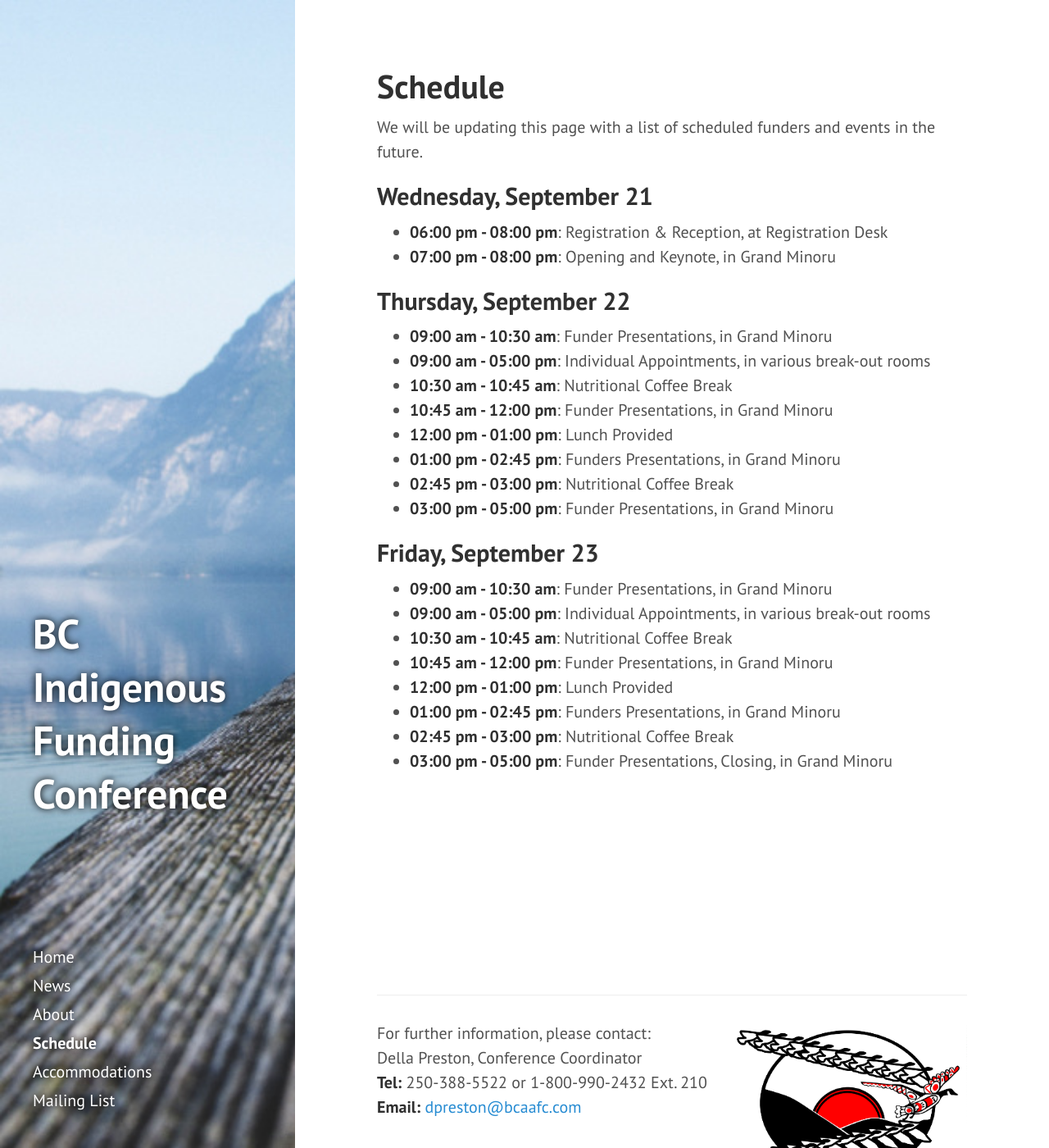
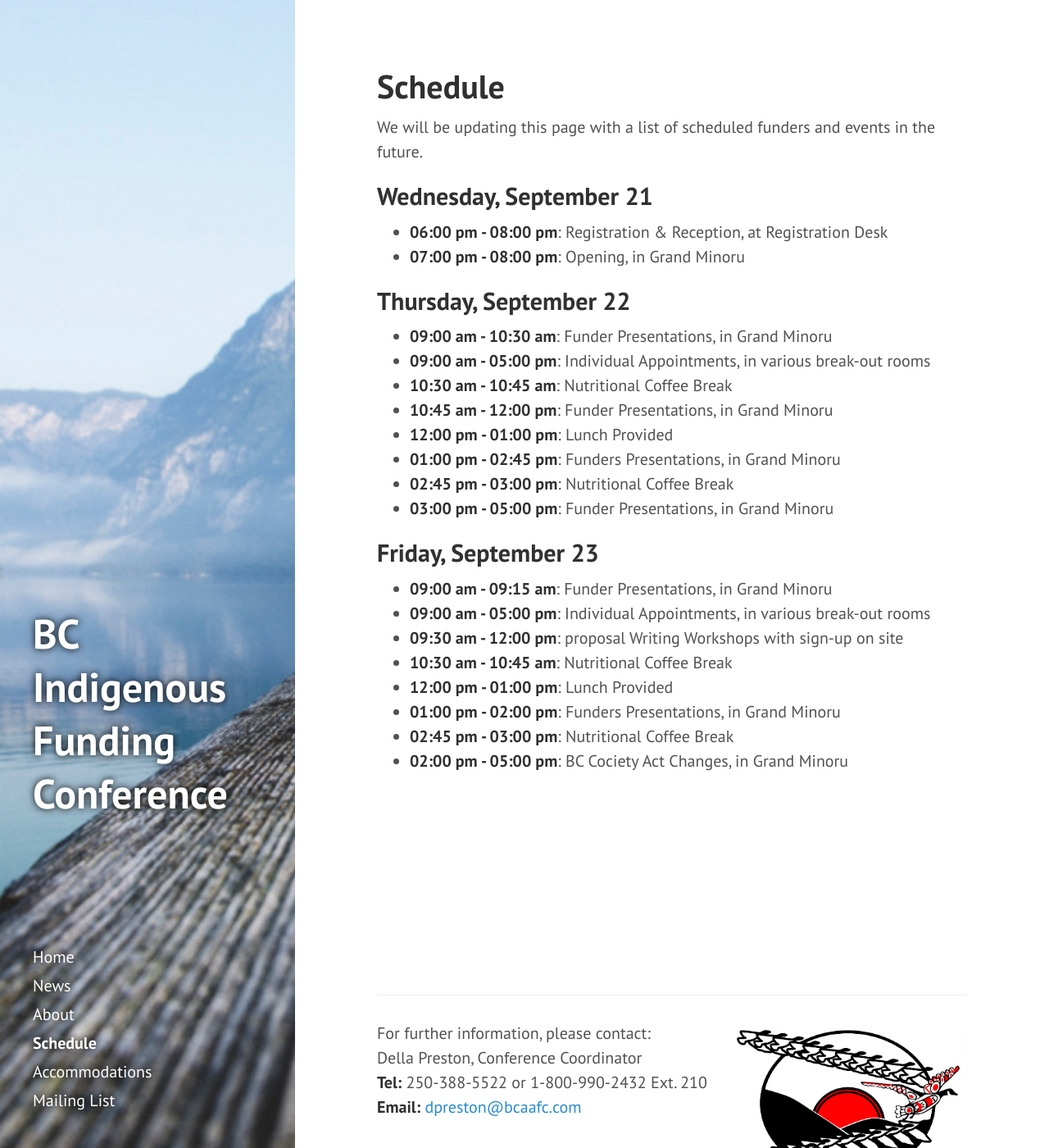
Before and after one commit to BCAAFC/funding-conference-2016, a Jekyll site: the page built from schedule.md, in a window 1280 px wide and 1400 px high. Shown: the whole window at 82% size. Built offline with Jekyll 4.4.1, drawn with Linux system fonts in a browser that asks for light colours; nearby versions of some CDN libraries.

Commit message:
add workshops

```diff
--- a/schedule.md
+++ b/schedule.md
@@ -10,7 +10,7 @@
 ## Wednesday, September 21
 
 * **06:00 pm - 08:00 pm**: Registration & Reception, at Registration Desk
-* **07:00 pm - 08:00 pm**: Opening and Keynote, in Grand Minoru
+* **07:00 pm - 08:00 pm**: Opening, in Grand Minoru
 
 ## Thursday, September 22
 
@@ -25,11 +25,11 @@
 
 ## Friday, September 23
 
-* **09:00 am - 10:30 am**: Funder Presentations, in Grand Minoru
+* **09:00 am - 09:15 am**: Funder Presentations, in Grand Minoru
 * **09:00 am - 05:00 pm**: Individual Appointments, in various break-out rooms
+* **09:30 am - 12:00 pm**: proposal Writing Workshops with sign-up on site
 * **10:30 am - 10:45 am**: Nutritional Coffee Break
-* **10:45 am - 12:00 pm**: Funder Presentations, in Grand Minoru
 * **12:00 pm - 01:00 pm**: Lunch Provided
-* **01:00 pm - 02:45 pm**: Funders Presentations, in Grand Minoru
+* **01:00 pm - 02:00 pm**: Funders Presentations, in Grand Minoru
 * **02:45 pm - 03:00 pm**: Nutritional Coffee Break
-* **03:00 pm - 05:00 pm**: Funder Presentations, Closing, in Grand Minoru
+* **02:00 pm - 05:00 pm**: BC Cociety Act Changes, in Grand Minoru
```
